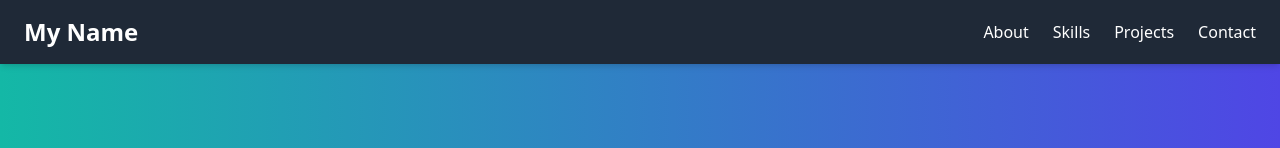
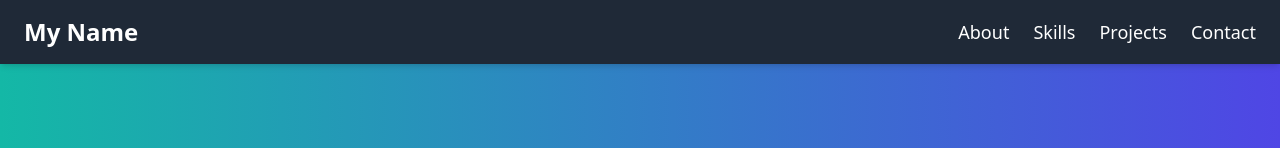
Before and after one commit to muhammadsaif7717/demo-protfolio, a plain HTML site: page index.html in a window 1280 px wide. Shown: the top 148 px of the page. Drawn offline with nearby package versions, Linux system fonts and the light colour scheme.

Commit message:
modefied 1

```diff
--- a/index.html
+++ b/index.html
@@ -33,22 +33,22 @@
       >
         <h1 class="text-lg lg:text-2xl font-bold">My Name</h1>
         <nav>
-          <ul class="flex space-x-6">
+          <ul class="flex space-x-4 md:space-x-6">
             <li>
-              <a href="#about" class="hover:text-blue-400 transition">About</a>
+              <a href="#about" class="text-xs md:text-lg hover:text-blue-400 transition">About</a>
             </li>
             <li>
-              <a href="#skills" class="hover:text-blue-400 transition"
+              <a href="#skills" class="text-xs md:text-lg hover:text-blue-400 transition"
                 >Skills</a
               >
             </li>
             <li>
-              <a href="#projects" class="hover:text-blue-400 transition"
+              <a href="#projects" class="text-xs md:text-lg hover:text-blue-400 transition"
                 >Projects</a
               >
             </li>
             <li>
-              <a href="#contact" class="hover:text-blue-400 transition"
+              <a href="#contact" class="text-xs md:text-lg hover:text-blue-400 transition"
                 >Contact</a
               >
             </li>
```
